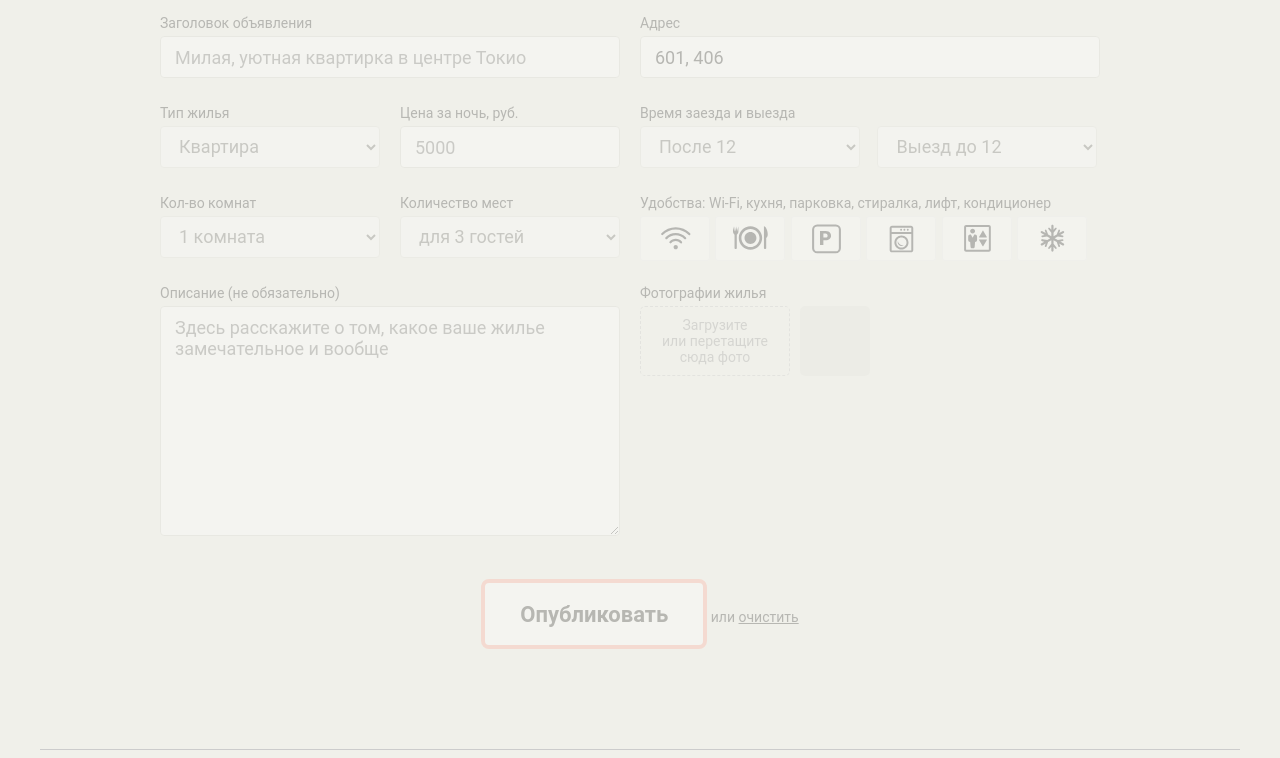
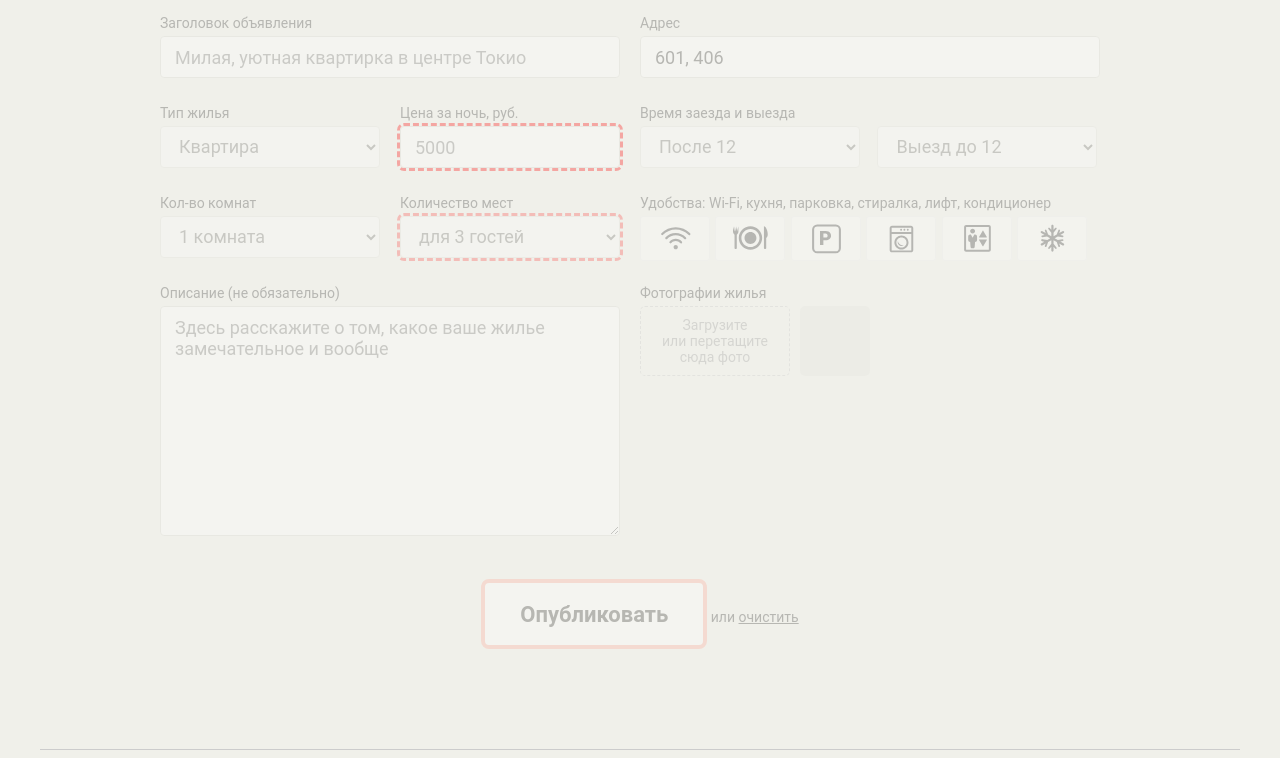
Before and after one commit to shikutsn/331239-keksobooking-17, a website: page index.html in a window 1280 px wide. Shown: the part 940-1698 px from the top of the page. Drawn offline with Linux system fonts and the light colour scheme; files whose address does not match are found by name.

Commit message:
валидация вроде бы доделана

```diff
--- a/index.html
+++ b/index.html
@@ -104,7 +104,7 @@
         </fieldset>
         <fieldset class="ad-form__element ad-form__element--wide">
           <label class="ad-form__label" for="address">Адрес</label>
-          <input id="address" name="address" type="text">
+          <input id="address" name="address" type="text" readonly>
         </fieldset>
         <fieldset class="ad-form__element">
           <label class="ad-form__label" for="type">Тип жилья</label>
@@ -253,7 +253,7 @@
   <script src="js/data.js"></script>
   <script src="js/map.js"></script>
   <script src="js/main.js"></script>
-  <script src="js/validation.js"></script>
+  <script src="js/form.js"></script>
 
 </body>
 </html>
--- a/js/validation.js
+++ b/js/form.js
@@ -40,24 +40,33 @@
     },
   };
 
+  var RoomCountValidationData = {
+    '100': {
+      CORRECT_VALUES: ['0'],
+      INVALID_TEXT: 'Для выбранного числа комнат допустимо только значение "Не для гостей".'
+    },
+    '3': {
+      CORRECT_VALUES: ['3', '2', '1'],
+      INVALID_TEXT: 'Для выбранного числа комнат допустимы значения "Количество мест: для 3, 2, 1 гостей".'
+    },
+    '2': {
+      CORRECT_VALUES: ['2', '1'],
+      INVALID_TEXT: 'Для выбранного числа комнат допустимы значения "Количество мест: для 2, 1 гостей".'
+    },
+    '1': {
+      CORRECT_VALUES: ['1'],
+      INVALID_TEXT: 'Для выбранного числа комнат допустимы значения "Количество мест: для одного гостя".'
+    }
+  };
+
 
   var adFormEl = document.querySelector('.ad-form');
-  // заголовок объявления
   var titleEl = adFormEl.querySelector('#title');
-  // тип жилья (селект)
   var typeEl = adFormEl.querySelector('#type');
-  // цена за ночь
   var priceEl = adFormEl.querySelector('#price');
-  // адрес (ручное редактирование запрещено)
-  var addressEl = adFormEl.querySelector('#address');
-  // Поля «Время заезда» и «Время выезда» синхронизированы: при изменении значения одного поля,
-  // во втором выделяется соответствующее ему. Например, если время заезда указано «после 14»,
-  // то время выезда будет равно «до 14» и наоборот.
   var timeinEl = adFormEl.querySelector('#timein');
   var timeoutEl = adFormEl.querySelector('#timeout');
-  // число комнат
   var roomCountEl = adFormEl.querySelector('#room_number');
-  // число гостей
   var capacityEl = adFormEl.querySelector('#capacity');
 
 
@@ -67,7 +76,6 @@
   };
 
   var setTitleFieldState = function (titleField, isValid) {
-    // TODO возможно, чтобы не плодить такие фукнции для каждого поля, надо посмотреть, получится ли сделать универсальную
     if (isValid) {
       titleField.setCustomValidity('');
       titleField.style[InvalidFieldStyles.VALIDITY] = InvalidFieldStyles.VALID;
@@ -78,7 +86,6 @@
   };
 
   var validateTitleField = function () {
-    // TODO да и функции валидации полей тоже больно похожи. Сделать универсальную
     var result = isTitleFieldValid(titleEl);
     setTitleFieldState(titleEl, result);
     return result;
@@ -97,7 +104,7 @@
       var minPrice = getMinPricePerNight();
       var invalidText = '';
       if (minPrice) {
-        invalidText += PriceFieldValidationData.INVALID_TEXT.MIN + minPrice + '. '
+        invalidText = PriceFieldValidationData.INVALID_TEXT.MIN + minPrice + '. ';
       }
       invalidText += PriceFieldValidationData.INVALID_TEXT.MAX;
       priceField.setCustomValidity(invalidText);
@@ -113,60 +120,62 @@
 
   var onTypeFieldChange = function () {
     priceEl.placeholder = TypeFieldValidationData[typeEl.value].MIN_PRICE;
-    // так как параметры изменились, надо вручную проверить, что поле цены валидно
+    // так как параметры типа апартаментов изменились, надо вручную проверить, что поле цены валидно
     validatePriceField();
-    // TODO: уточнить, хорошая ли это практика - вручную вызывать события
-    // var event = new Event('input');
-    // priceEl.dispatchEvent(event);
   };
 
   var getMinPricePerNight = function () {
     return TypeFieldValidationData[typeEl.value].MIN_PRICE;
   };
 
-  // моки функций остальной валидации
-  var validateAddressField = function () {
-    return true;
+  var onTimeinFieldChange = function () {
+    timeoutEl.selectedIndex = timeinEl.selectedIndex;
   };
 
-  var validateTimeinField = function () {
-    return true;
+  var onTimeoutFieldChange = function () {
+    timeinEl.selectedIndex = timeoutEl.selectedIndex;
   };
 
-  var validateTimeoutField = function () {
-    return true;
+  var isCapacityFieldValid = function () {
+    return RoomCountValidationData[roomCountEl.value].CORRECT_VALUES.some(function (it) {
+      return it === capacityEl.value;
+    });
   };
 
-  var validateRoomCountField = function () {
-    return true;
+  var setCapacityFieldState = function (capacityField, isValid) {
+    if (isValid) {
+      capacityField.setCustomValidity('');
+      capacityField.style[InvalidFieldStyles.VALIDITY] = InvalidFieldStyles.VALID;
+    } else {
+      capacityField.setCustomValidity(RoomCountValidationData[roomCountEl.value].INVALID_TEXT);
+      capacityField.style[InvalidFieldStyles.VALIDITY] = InvalidFieldStyles.INVALID;
+    }
   };
 
-  var validateCapacityField = function () {
-    return true;
+  var onAccomodationChange = function () {
+    var result = isCapacityFieldValid();
+    setCapacityFieldState(capacityEl, result);
+    return result;
   };
 
   var validateForm = function () {
-    // TODO: пока что тоже скелет структуры валидации
-    return (validateTitleField()
-      && validatePriceField()
-      && validateAddressField()
-      && validateTimeinField()
-      && validateTimeoutField()
-      && validateRoomCountField()
-      && validateCapacityField());
+    return (validateTitleField() && validatePriceField());
   };
 
 
-  // TODO: пока что просто аое повторяю структуру из кекстаграмма
-  // TODO: возможно, тут и другие события нужны будут, не инпут. Особенно на селектах
   titleEl.addEventListener('input', validateTitleField);
+  priceEl.addEventListener('input', validatePriceField);
   typeEl.addEventListener('change', onTypeFieldChange);
-  priceEl.addEventListener('input', validatePriceField);
-  addressEl.addEventListener('input', validateAddressField);
-  timeinEl.addEventListener('input', validateTimeinField);
-  timeoutEl.addEventListener('input', validateTimeoutField);
-  roomCountEl.addEventListener('input', validateRoomCountField);
-  capacityEl.addEventListener('input', validateCapacityField);
+  timeinEl.addEventListener('change', onTimeinFieldChange);
+  timeoutEl.addEventListener('change', onTimeoutFieldChange);
+  capacityEl.addEventListener('change', onAccomodationChange);
+  roomCountEl.addEventListener('change', onAccomodationChange);
+  // похоже, надо один раз вызвать обработчик события change поля количества комннт,
+  // потому что в разметке указано несоответствующее ТЗ значение
+  onAccomodationChange();
+  // ну и разок вызвать валидацию поля цены (потому что при дефолтном значении "квартира")
+  // дефолтное значение ноль - не подходит
+  validatePriceField();
 
   // TODO: непосредственно функция отправки объявления, пока что мок
 
```
